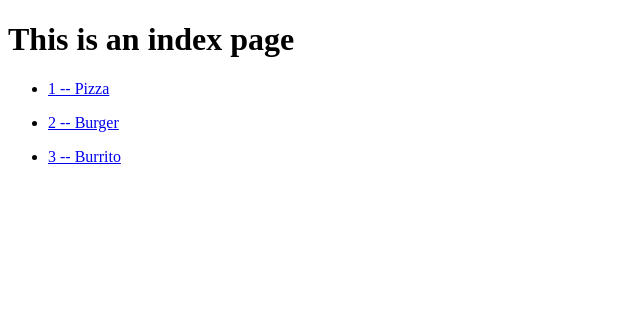
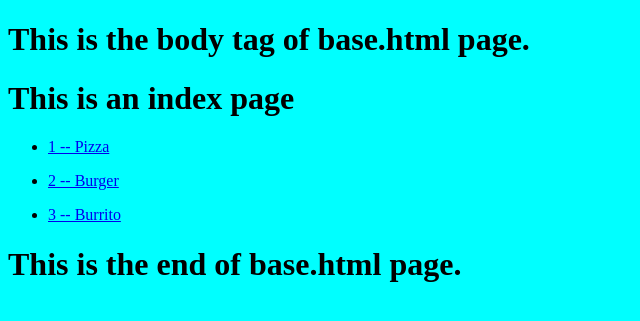
Before and after one commit to SheerinShaikh2003/Django, a Django app: page /food/home/ in a window 1280 px wide. Shown: the top 321 px of the page, without its empty margins (0-640 px from the left). Run offline with Django 4.2, Linux system fonts and the light colour scheme; data comes from the database, SQL or seed files in the repository.

Commit message:
commit:8

```diff
--- a/food/static/food/style.css
+++ b/food/static/food/style.css
@@ -0,0 +1,3 @@
+body{
+    background-color: aqua;
+}
--- /dev/null
+++ b/food/templates/food/base.html
@@ -0,0 +1,17 @@
+{% load static %}
+
+<!DOCTYPE html>
+<html lang="en">
+<head>
+    <meta charset="UTF-8">
+    <meta name="viewport" content="width=device-width, initial-scale=1.0">
+    <title>Document</title>
+    <link rel="stylesheet" href="{% static 'food/style.css' %}">
+</head>
+<body>
+    <h1>This is the body tag of base.html page.</h1>
+    {% block body %}
+    {% endblock %}
+    <h1>This is the end of base.html page.</h1>
+</body>
+</html>
--- a/food/templates/food/index.html
+++ b/food/templates/food/index.html
@@ -1,3 +1,4 @@
+{% extends 'food/base.html'%}
 <!DOCTYPE html>
 <html lang="en">
 	<head>
@@ -8,6 +9,7 @@
 		<title>Document</title>
 	</head>
 	<body>
+		{% block body %}
 		<h1>This is an index page</h1>
 
 		{% for item in itemlist %}
@@ -17,5 +19,7 @@
             </li>
         </ul>
         {% endfor %}
+		{% endblock %}
+
 	</body>
 </html>
```
